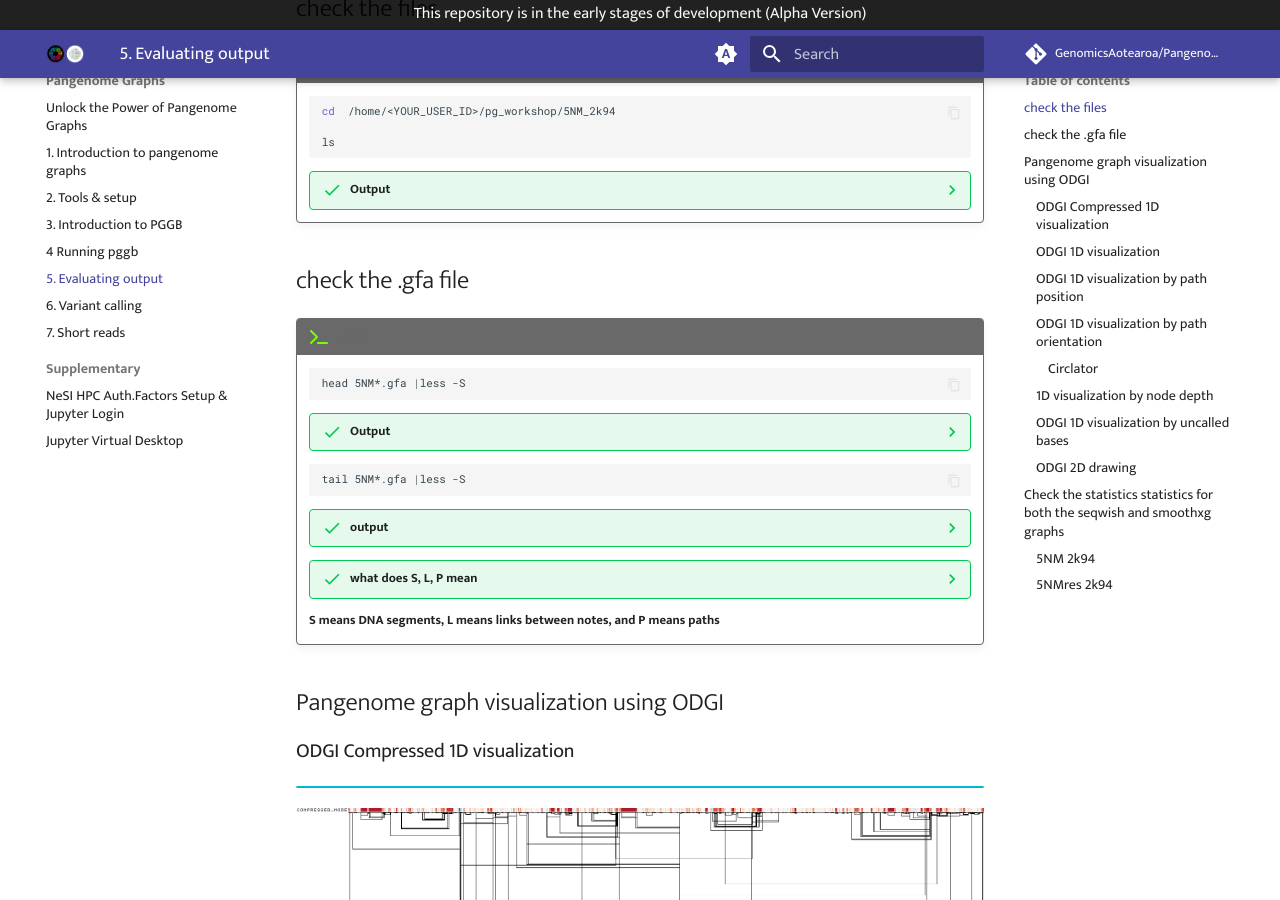
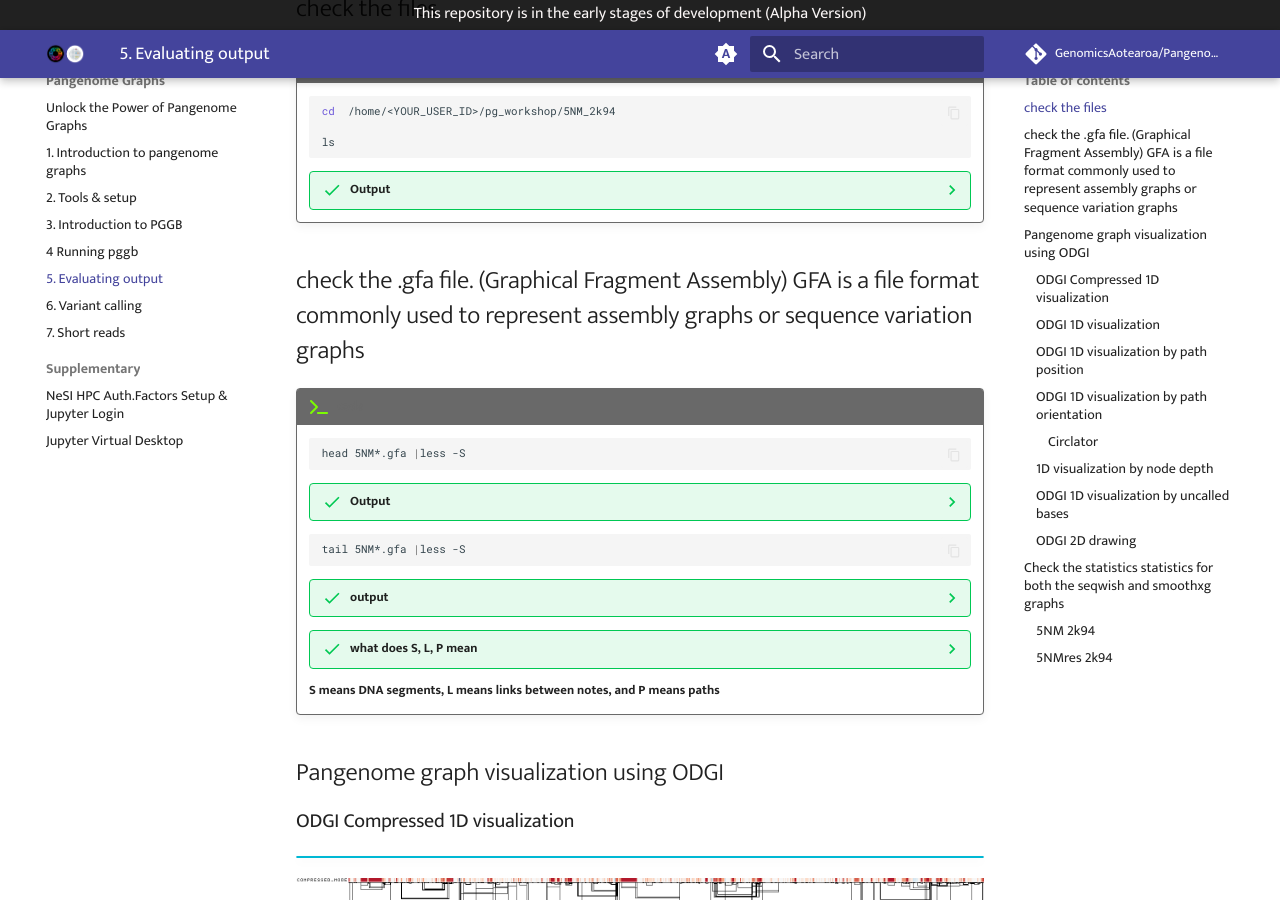
Before and after one commit to GenomicsAotearoa/Pangenome-Graphs-Workshop, an MkDocs documentation site: the page built from docs/5_Evaluating_pggb_output.md, in a window 1280 px wide and 900 px high, scrolled down 446 px. Built offline with MkDocs 1.6.1 and Material for MkDocs 9.7.7, drawn with Linux system fonts in a browser that asks for light colours; comment, search, counter and statistics services are not loaded.

Commit message:
Update 5_Evaluating_pggb_output.md

````diff
--- a/docs/5_Evaluating_pggb_output.md
+++ b/docs/5_Evaluating_pggb_output.md
@@ -38,7 +38,7 @@
         multiqc_report.html
         ```
 
-## check the .gfa file
+## check the .gfa file. (Graphical Fragment Assembly) GFA is a file format commonly used to represent assembly graphs or sequence variation graphs
 !!! terminal "code"
 
     ```bash
@@ -77,7 +77,6 @@
         ```
     ??? success "what does S, L, P mean"
     **S means DNA segments, L means links between notes, and P means paths**
-
 
 
 
````
